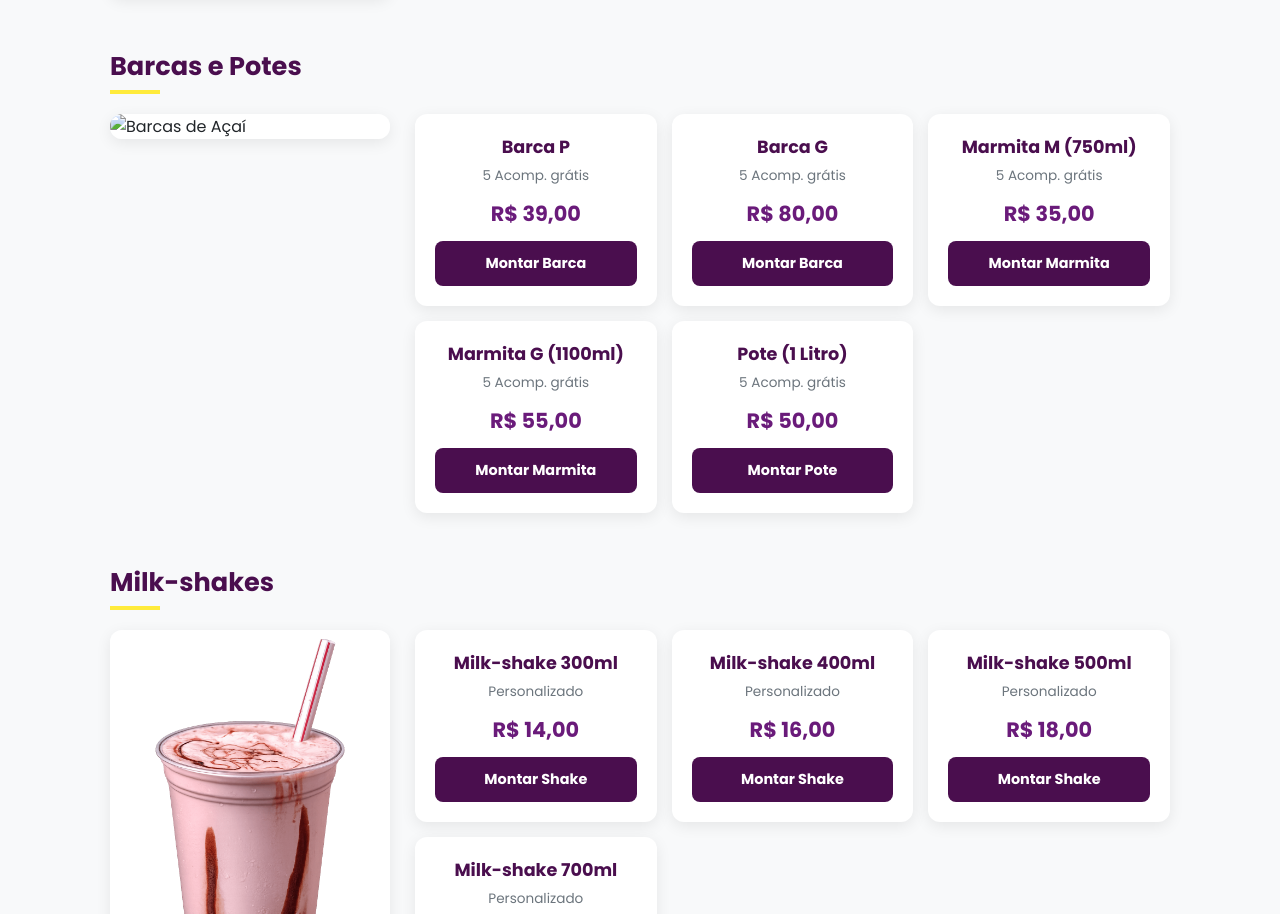
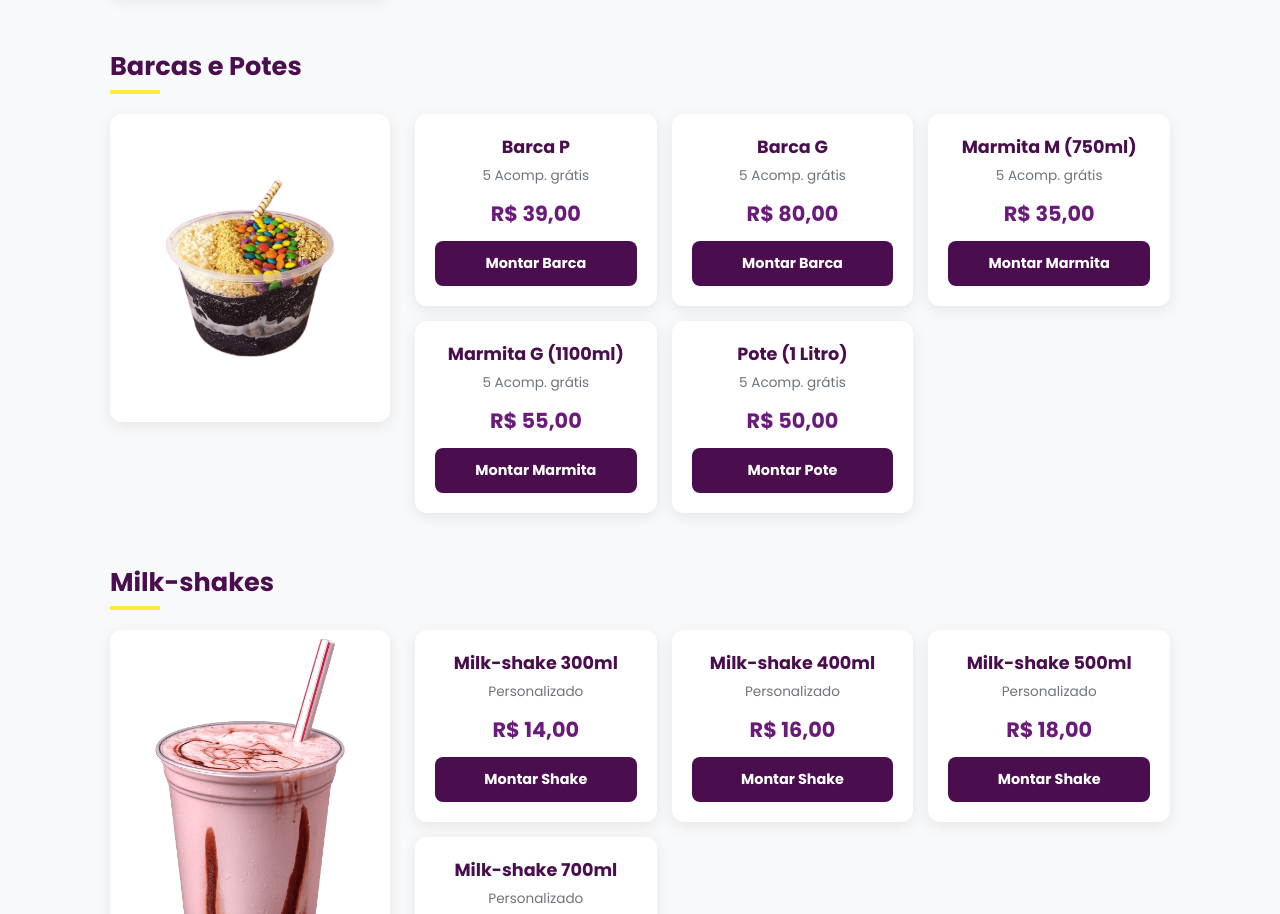
Before and after one commit to renanpietro784-stack/sites, a plain HTML site: page index.html in a window 1280 px wide. Shown: the part 869-1783 px from the top of the page. Drawn offline with Linux system fonts and the light colour scheme.

Commit message:
index.html

```diff
--- a/index.html
+++ b/index.html
@@ -327,7 +327,7 @@ body.has-floating-bar { padding-bottom: 78px; }
             <h2 class="section-title">Barcas e Potes</h2>
             <div class="section-row">
                 <div class="section-banner">
-                    <img src="IMG_5479M (1).png" alt="Barcas de Açaí">
+                    <img src="XSHA2503P.png" alt="Barcas de Açaí">
                 </div>
                 <div class="products-grid">
                     <div class="product-card">
```
